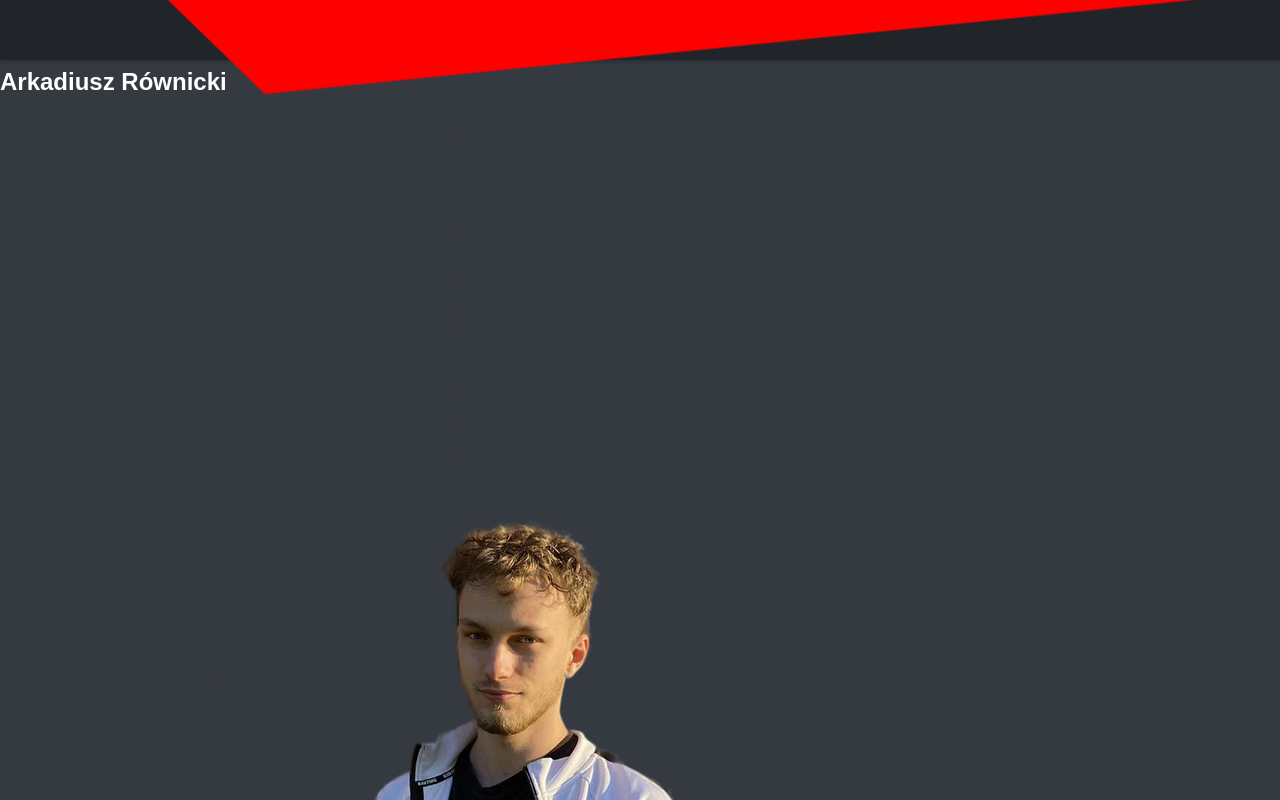
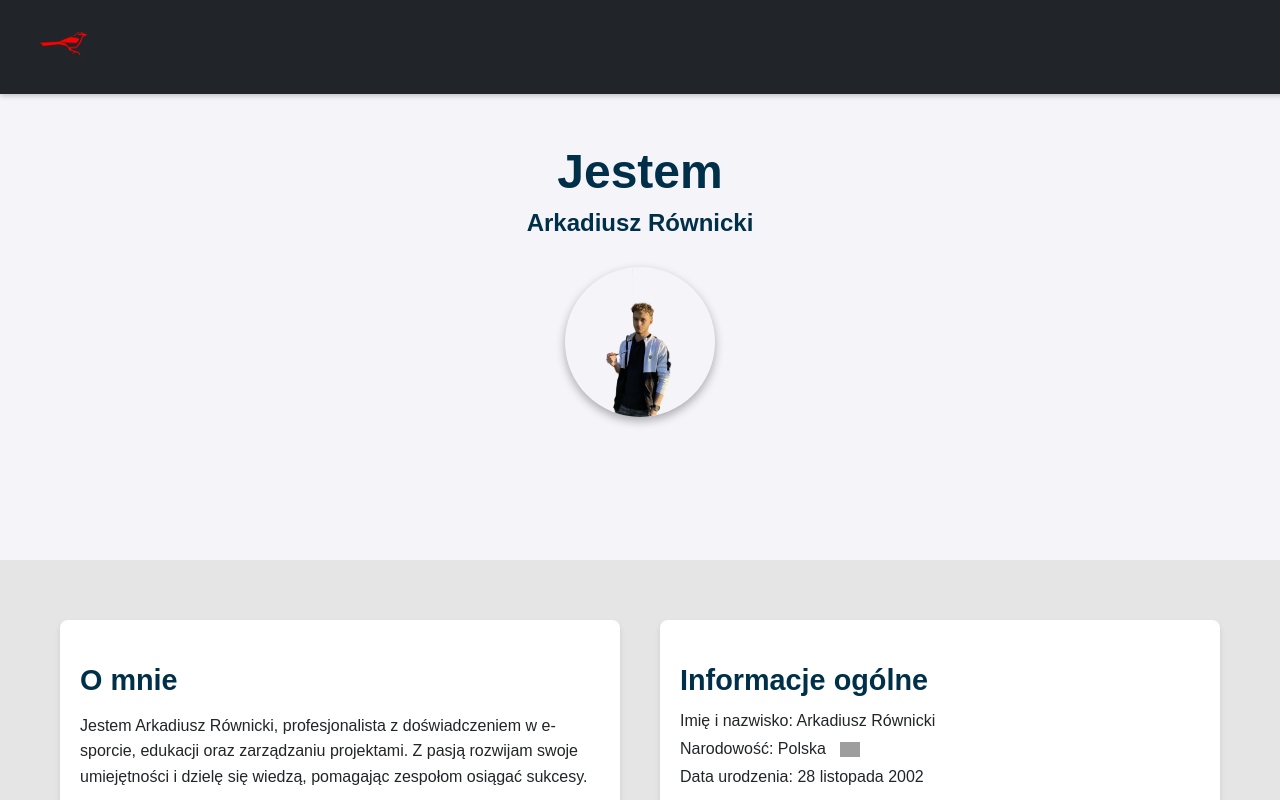
Before and after one commit to AR161728/Portfolio, a plain HTML site: page index.html in a window 1280 px wide. Shown: the top 800 px of the page. Drawn offline with Linux system fonts and the light colour scheme; grey boxes are pictures that could not be loaded.

Commit message:
Update style.css

```diff
--- a/style.css
+++ b/style.css
@@ -2,91 +2,111 @@
 body {
     margin: 0;
     font-family: Arial, sans-serif;
-    background-color: #343a40;
-    color: white;
+    background-color: #f4f4f9;
+    color: #003049;
 }
 
 /* Navbar */
 .navbar {
-    position: fixed;
-    top: 0;
-    left: 0;
-    width: 100%;
-    height: 60px;
-    background-color: #212529;
     display: flex;
     align-items: center;
-    justify-content: space-between;
-    padding: 0 20px;
+    position: fixed;
+    width: 100%;
+    background-color: #212529;
+    padding: 20px;
+    z-index: 1000;
+    transition: all 0.5s ease;
     box-shadow: 0 2px 5px rgba(0, 0, 0, 0.2);
-    transition: height 0.3s;
 }
-.navbar.scrolled {
-    height: 30px;
+.navbar-logo {
+    margin-left: 20px;
 }
-.logo {
-    height: 80%;
-    transition: height 0.3s;
-}
-.navbar.scrolled .logo {
-    height: 50%;
-}
-.album-number {
-    font-size: 0.9rem;
-    color: rgba(255, 255, 255, 0.7);
+.navbar-logo img {
+    height: 50px;
 }
 
-/* Hero Section */
-.hero {
+/* Player Presentation Section */
+.player-presentation {
     position: relative;
     height: 70vh;
+    background: #f4f4f9;
     display: flex;
-    justify-content: flex-end;
+    flex-direction: column;
+    justify-content: center;
     align-items: center;
-    overflow: hidden;
+    text-align: center;
 }
-.background {
-    position: absolute;
-    top: 0;
-    left: 0;
-    width: 100%;
-    height: 100%;
-    z-index: -1;
+.player-presentation h1 {
+    font-size: 3rem;
+    color: #003049;
+    margin: 0;
 }
-.background-image {
-    width: 100%;
-    height: 100%;
+.player-presentation h2 {
+    font-size: 1.5rem;
+    color: #003049;
+    margin: 10px 0;
+}
+.player-presentation img {
+    margin-top: 20px;
+    border-radius: 50%;
+    width: 150px;
+    height: 150px;
     object-fit: cover;
-}
-.profile-photo {
-    height: 70%;
-    margin-right: 5%;
-    border-radius: 50%;
-    box-shadow: 0 4px 10px rgba(0, 0, 0, 0.4);
+    box-shadow: 0 4px 10px rgba(0, 0, 0, 0.3);
 }
 
-/* Content Section */
-.content {
+/* Player Introduction Section */
+.player-introduction {
     display: flex;
     justify-content: space-between;
     padding: 40px;
+    background-color: #e5e5e5;
 }
-.experience, .skills {
+.player-description, .player-stats {
+    flex: 1;
+    margin: 20px;
     padding: 20px;
-    background-color: #495057;
+    background-color: white;
     border-radius: 8px;
-    box-shadow: 0 4px 6px rgba(0, 0, 0, 0.3);
+    box-shadow: 0 4px 6px rgba(0, 0, 0, 0.1);
 }
-.experience {
-    width: 65%;
+.player-description h2, .player-stats h2 {
+    font-size: 1.8rem;
+    color: #003049;
+    margin-bottom: 15px;
 }
+.player-description p {
+    font-size: 1rem;
+    color: #212529;
+    line-height: 1.6;
+}
+.general-info div {
+    margin-bottom: 10px;
+    font-size: 1rem;
+    color: #212529;
+}
+.general-info img {
+    margin-left: 10px;
+    vertical-align: middle;
+}
+
+/* Skills Section */
 .skills {
-    width: 30%;
+    padding: 40px;
+    background-color: #e5e5e5;
+    text-align: center;
+}
+.skills h2 {
+    font-size: 2rem;
+    color: #003049;
+    margin-bottom: 20px;
 }
 .skills ul {
-    list-style: none;
+    list-style-type: none;
     padding: 0;
+    color: #212529;
+    font-size: 1.2rem;
 }
 .skills li {
-    margin: 5px 0;
+    margin: 10px 0;
 }
```
